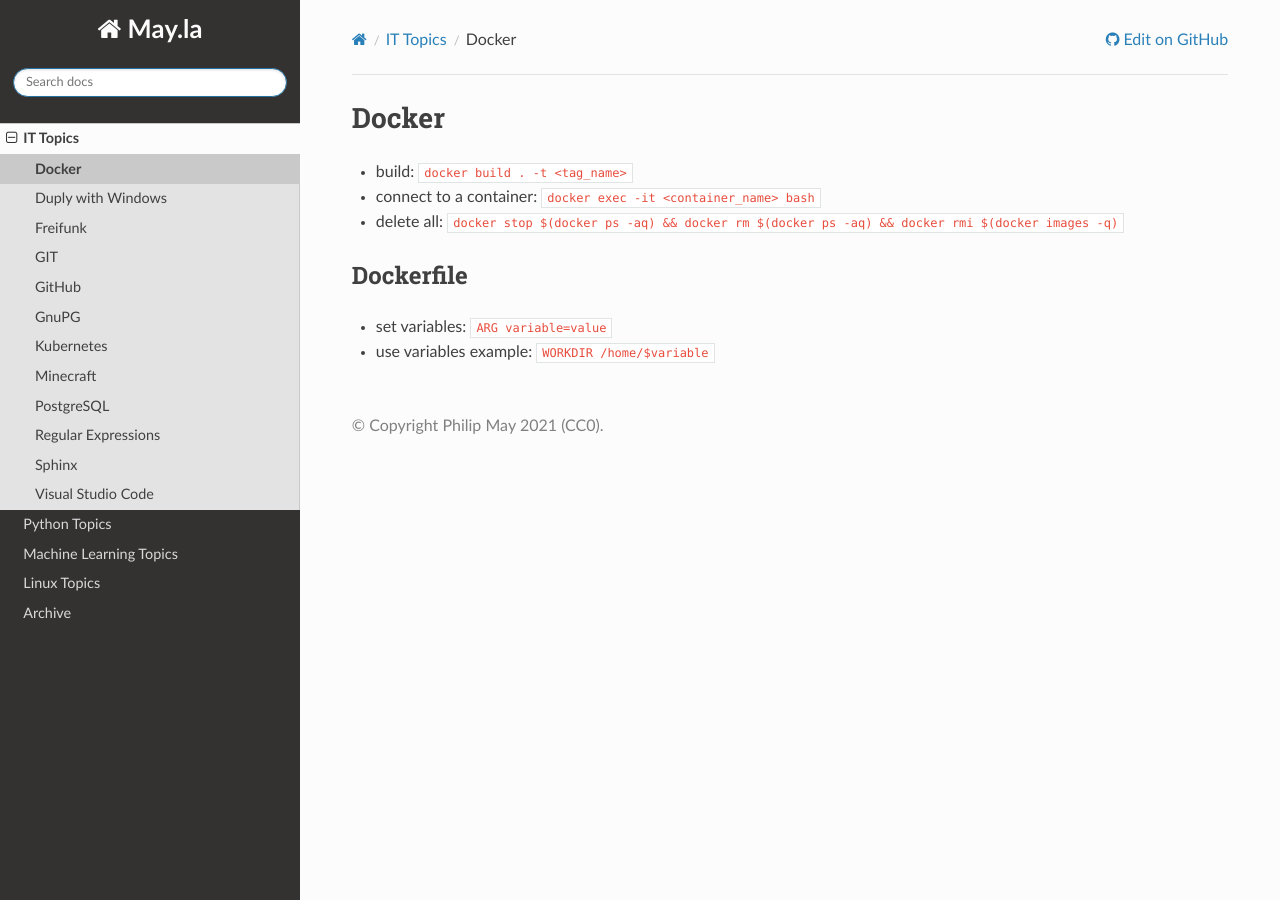
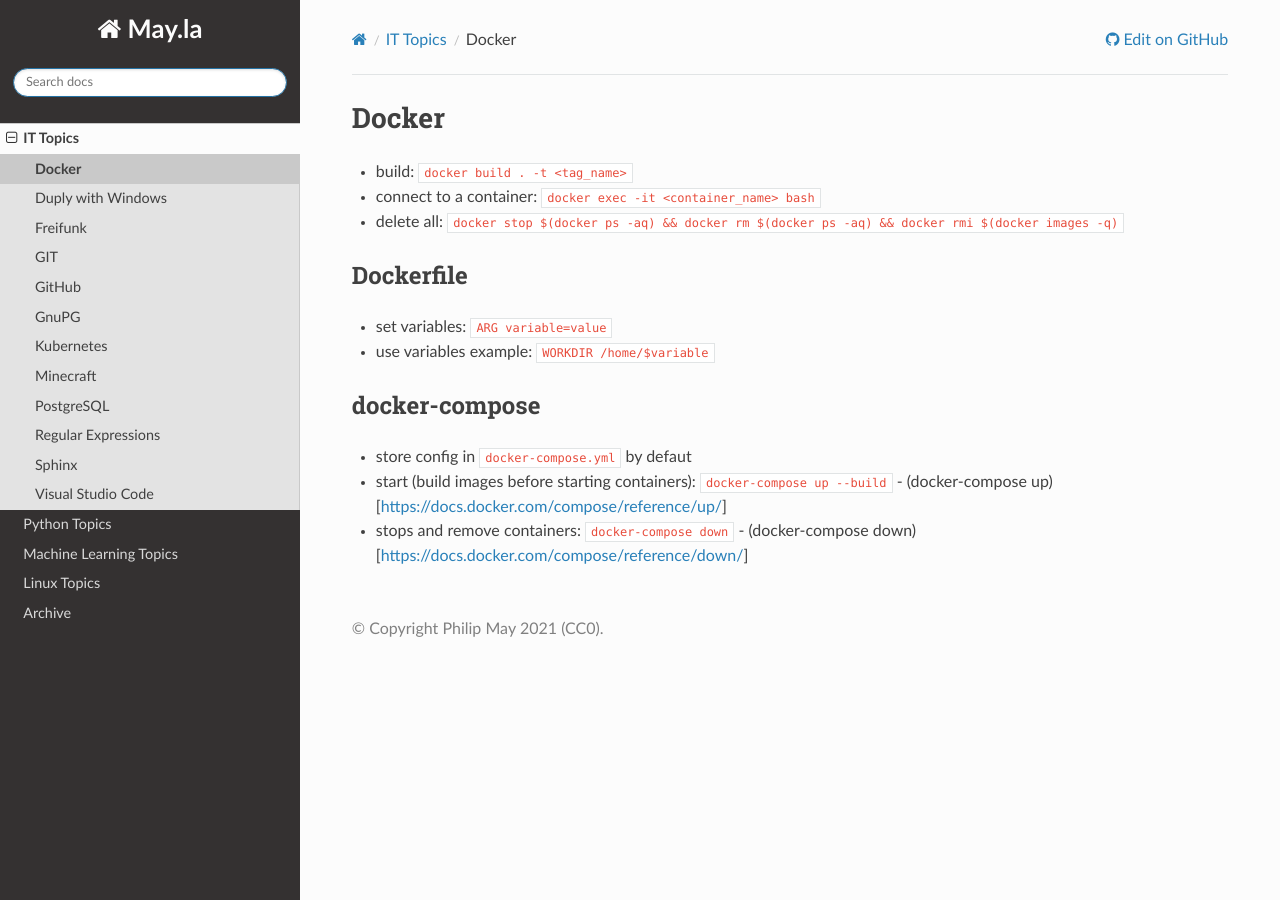
Before and after one commit to PhilipMay/May.la, a Sphinx documentation site: the page built from source/it/docker.md, in a window 1280 px wide. Built offline with Sphinx 7.4.7 and the Read the Docs theme 2.0.0, drawn with Linux system fonts in a browser that asks for light colours.

Commit message:
Update docker.md

```diff
--- a/source/it/docker.md
+++ b/source/it/docker.md
@@ -6,3 +6,8 @@
 ## Dockerfile
 - set variables: `ARG variable=value`
 - use variables example: `WORKDIR /home/$variable`
+
+## docker-compose
+- store config in `docker-compose.yml` by defaut
+- start (build images before starting containers): `docker-compose up --build` - (docker-compose up)[https://docs.docker.com/compose/reference/up/]
+- stops and remove containers: `docker-compose down` - (docker-compose down)[https://docs.docker.com/compose/reference/down/]
```
